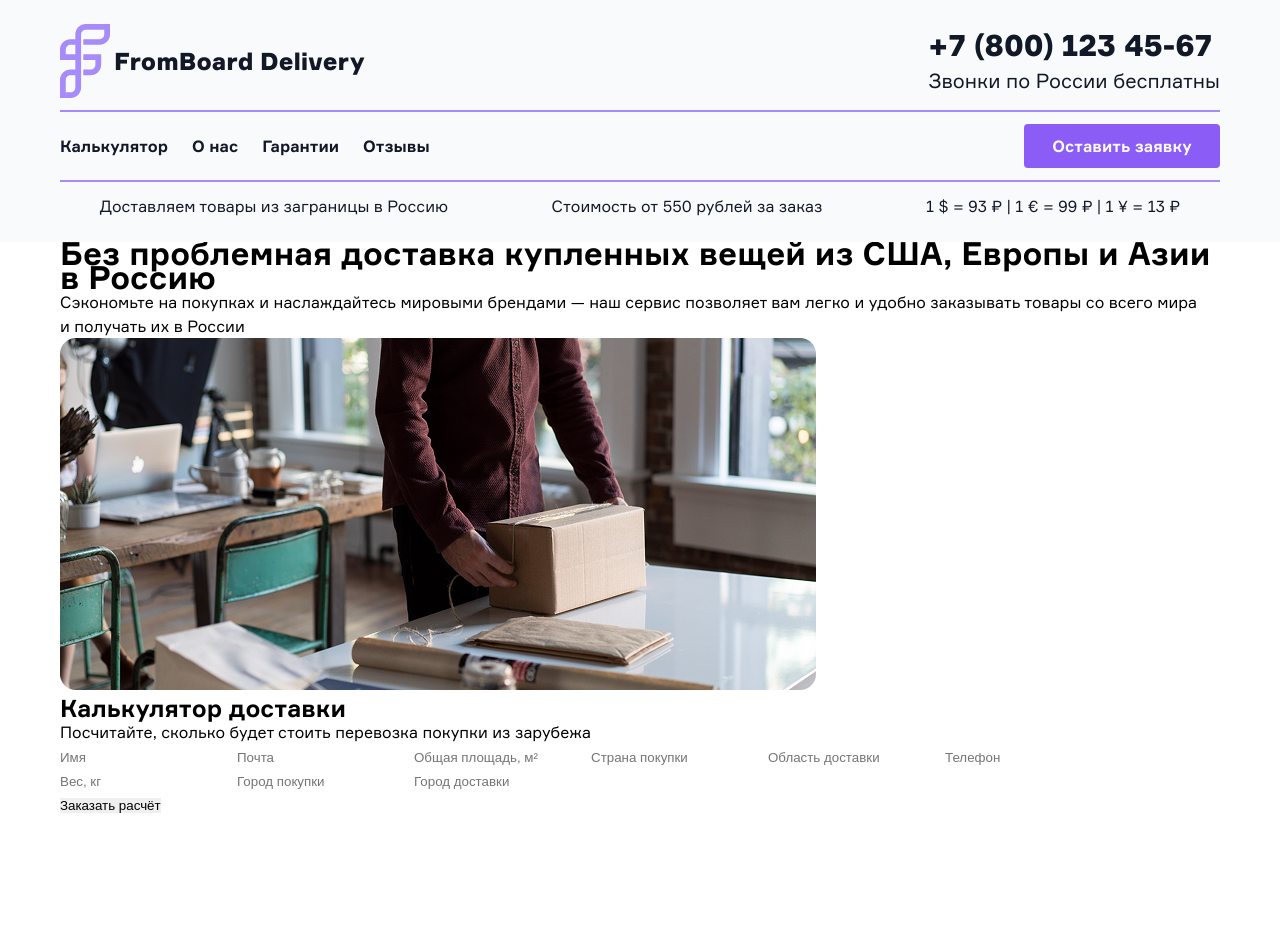
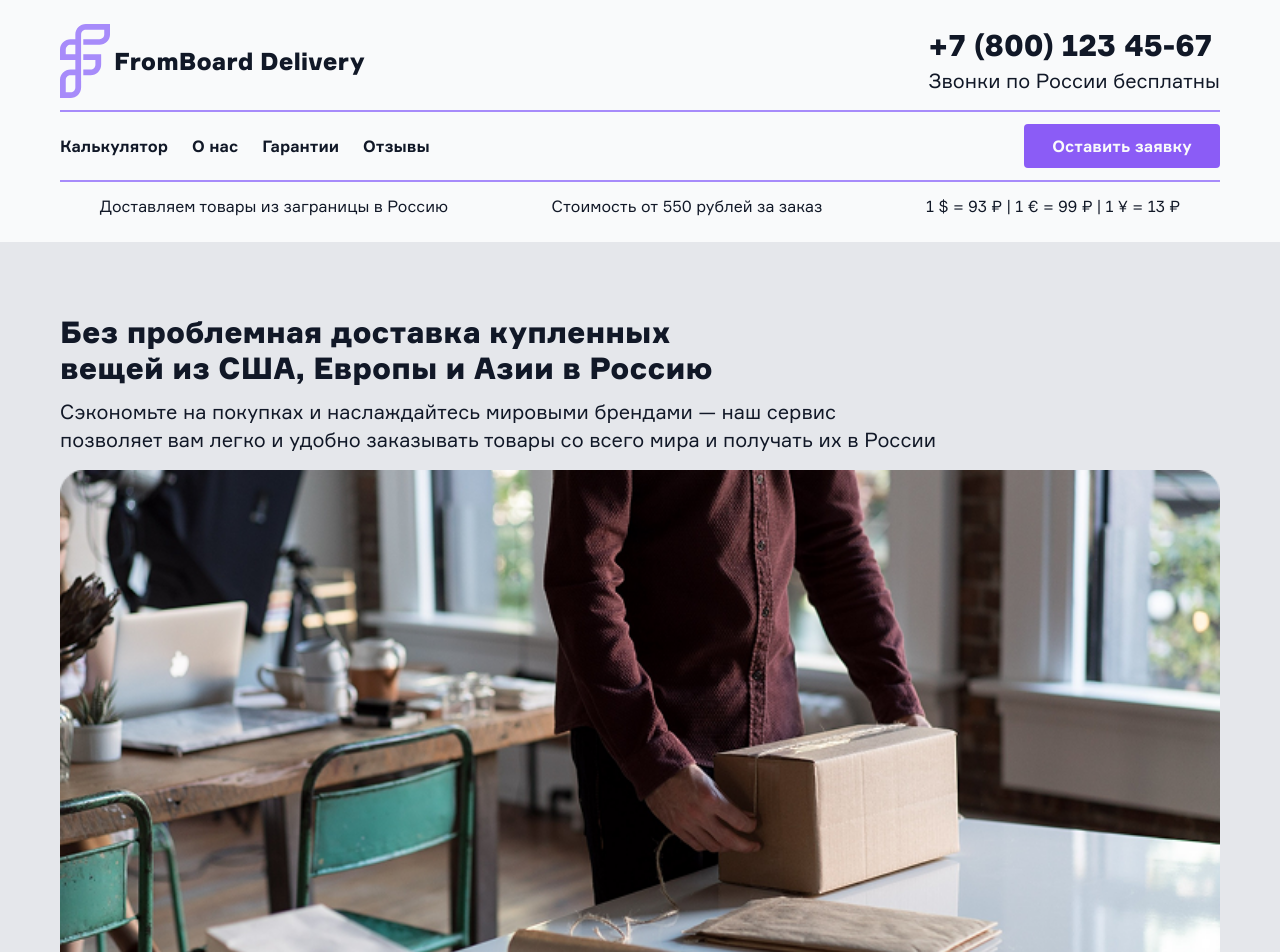
Before and after one commit to Aucismy/fromboard, a React (Create React App) app: page / in a window 1280 px wide. Shown: the top 952 px of the page. Before the commit the page ends 816 px from the top, so only its background shows below. Built offline with nearby package versions, Linux system fonts and the light colour scheme.

Commit message:
Завершение работы над mainHero. Добавлена основная информация о компании и форма заказа расчета. Часть адаптирована

```diff
--- a/src/components/mainpage/MainHeroInfo.jsx
+++ /dev/null
@@ -1,13 +0,0 @@
-import heroPicture from '../../resources/img/mainhero_picture.png'
-
-const MainHeroInfo = () => {
-    return (
-        <div className="main-hero-info">
-            <h1>Без проблемная доставка купленных вещей из США, Европы и Азии в Россию</h1>
-            <p>Сэкономьте на покупках и наслаждайтесь мировыми брендами — наш сервис позволяет вам легко и удобно заказывать товары со всего мира и получать их в России</p>
-            <img src={heroPicture} alt="main_hero_picture" />
-        </div>
-    )
-}
-
-export default MainHeroInfo
--- a/src/components/mainpage/MainPage.jsx
+++ b/src/components/mainpage/MainPage.jsx
@@ -1,9 +1,11 @@
-import MainHero from "./MainHero"
+import MainHero from "./mainhero/MainHero"
 
 const MainPage = () => {
     return (
         <div className="main-page">
-            <MainHero />
+            <div className="container">
+                <MainHero />
+            </div>
         </div>
     )
 }
--- a/src/components/mainpage/MainHero.jsx
+++ b/src/components/mainpage/mainhero/MainHero.jsx
@@ -1,14 +1,13 @@
-import '../../styles/mainhero.css'
+import '../../../styles/mainhero.css'
 import MainHeroInfo from "./MainHeroInfo"
 import MainShippingCalc from './MainShippingCalc'
 
+// Главная информация о сайте
 const MainHero = () => {
     return (
         <div className="main-hero">
-            <div className="container">
                 <MainHeroInfo />
                 <MainShippingCalc />
-            </div>
         </div>
     )
 }
--- /dev/null
+++ b/src/components/mainpage/mainhero/MainHeroInfo.jsx
@@ -0,0 +1,22 @@
+// Импорт картинки
+import heroPicture from '../../../resources/img/mainhero_picture.png'
+
+// Импорт пользовательского хука
+import { useReplacementClass } from '../../../utils'
+
+// Главная информация
+const MainHeroInfo = () => {
+    return (
+        <div className="main-hero-info">
+            <div className="hero-info">
+                <h1 className={`${useReplacementClass('xl-4', [
+                    {maxWidth: 1536, fontClass: 'xl-3'}
+                ])} w-black`}>Без проблемная доставка купленных вещей из США, Европы и Азии в Россию</h1>
+                <p className='xl'>Сэкономьте на покупках и наслаждайтесь мировыми брендами — наш сервис позволяет вам легко и удобно заказывать товары со всего мира и получать их в России</p>
+            </div>
+            <img src={heroPicture} alt="main_hero_picture" />
+        </div>
+    )
+}
+
+export default MainHeroInfo
--- a/src/components/mainpage/MainShippingCalc.jsx
+++ b/src/components/mainpage/mainhero/MainShippingCalc.jsx
@@ -1,12 +1,14 @@
-
 
 const MainShippingCalc = () => {
     return (
         <div className="main-shipping-calc">
 
+            {/* Форма расчета */}
             <form action="" className="main-form">
-                <h2>Калькулятор доставки</h2>
-                <p>Посчитайте, сколько будет стоить перевозка покупки из зарубежа</p>
+                <div className="form-info">
+                    <h2 className="xl-3 w-bold">Калькулятор доставки</h2>
+                    <p>Посчитайте, сколько будет стоить перевозка<br /> покупки из зарубежа</p>
+                </div>
                 <div className="enter-data">
                     <input className="form-input-name" type="text" placeholder="Имя" />
                     <input className="form-input-mail" type="text" placeholder="Почта" />
@@ -18,7 +20,7 @@ const MainShippingCalc = () => {
                     <input className="form-input-sity-buy" type="text" placeholder="Город покупки" />
                     <input className="form-input-sity-delivery" type="text" placeholder="Город доставки" />
                 </div>
-                <input type="submit" value="Заказать расчёт" />
+                <input className="form-submit purple-button w-bold" type="submit" value="Заказать расчёт" />
             </form>
         </div>
     )
--- a/src/styles/index.css
+++ b/src/styles/index.css
@@ -38,13 +38,15 @@
 body {
     max-width: 1920px;
     margin: 0 auto;
+}
+
+/* Применение шрифтов к текстовым элементам */
+span, a, li, p, input,
+h1, h2, h3, h4, h5, h6{
     font-family: 'Formular', sans-serif;
     font-size: 16px;
     font-weight: 400;
     line-height: 1.5rem;
-}
-
-span, a, li {
     color: var(--color-gray-900);
 }
 
@@ -52,6 +54,29 @@ ul {
     list-style: none;
 }
 
+/* Нстройка текстовых полей */
+input[type="text"] {
+    width: 100%;
+    height: 48px;
+    border: 2px solid var(--color-gray-900);
+    border-radius: 4px;
+    padding: 12px;
+}
+
+input[type="text"]::placeholder {
+    color: var(--color-gray-400);
+}
+
+input[type="text"]:focus {
+    border: 2px solid var(--color-purple-500);
+    color: var(--color-purple-500);
+}
+
+input[type="text"]:focus::placeholder {
+    color: var(--color-purple-500);
+}
+
+/* Настройка сылок */
 a:not(.purple-button):hover {
     color: var(--color-purple-500);
 }
@@ -65,6 +90,7 @@ a:not(.purple-button):focus-visible {
     color: var(--color-purple-500);
 }
 
+/* Настройка свг элементов */
 svg {
     fill: var(--color-purple-400);
 }
@@ -81,22 +107,25 @@ svg:focus-visible {
     fill: var(--color-purple-500);
 }
 
+/* Контейнер  */
 .container {
     width: 100%;
     padding: 0px 192px;
 }
 
+/* Затемнение */
 #overlay {
     position: fixed;
     top: 0;
     left: 0;
     width: 100%;
     height: 100%;
-    background: rgba(0,0,0,0.5);
+    background: rgba(0,0,0,0.25);
     display: none;
     z-index: 5;
 }
 
+/* Фиолетовые кнопки */
 .purple-button {
     min-width: 196px;
     min-height: 44px;
@@ -125,7 +154,7 @@ svg:focus-visible {
 
 
 
-
+/* Адаптив */
 @media (max-width: 1500px) {
     .container {
         padding: 0 128px;
--- a/src/styles/mainhero.css
+++ b/src/styles/mainhero.css
@@ -0,0 +1,154 @@
+.main-page {
+    padding: 72px 0;
+    background-color: var(--color-gray-200);
+    display: flex;
+    flex-direction: column;
+    gap: 72px;
+}
+
+/* Основная информация */
+.main-hero {
+    display: grid;
+    grid-template-areas: 'heroInfo shippingCalc';
+    gap: 24px;
+}
+
+.main-hero-info {
+    grid-area: heroInfo;
+    display: flex;
+    flex-direction: column;
+    gap: 16px;
+}
+
+.hero-info {
+    display: flex;
+    flex-direction: column;
+    gap: 12px;
+    text-wrap: balance;
+}
+
+.main-hero-info>img {
+    width: 100%;
+}
+
+/* Форма заказа */
+.main-shipping-calc {
+    grid-area: shippingCalc;
+    background-color: var(--color-gray-50);
+    border-radius: 16px;
+}
+
+.main-form {
+    display: flex;
+    flex-direction: column;
+    gap: 28px;
+    padding: 24px 130px;
+}
+
+.form-info {
+    display: flex;
+    flex-direction: column;
+    gap: 16px;
+    text-align: center;
+}
+
+/* Настройка полей */
+.enter-data {
+    display: grid;
+    grid-template-areas: 'gridName gridName'
+                        'gridMail gridPhone'
+                        'gridSquare gridWeight'
+                        'gridCountry gridSityBue'
+                        'gridArea gridSityDelivery';
+    gap: 24px;
+}
+
+.form-input-name {
+    grid-area: gridName;
+}
+
+.form-input-mail {
+    grid-area: gridMail;
+}
+
+.form-input-square {
+    grid-area: gridSquare;
+}
+
+.form-input-country {
+    grid-area: gridCountry;
+}
+
+.form-input-area {
+    grid-area: gridArea;
+}
+
+.form-input-phone {
+    grid-area: gridPhone;
+}
+
+.form-input-weight {
+    grid-area: gridWeight;
+}
+
+.form-input-sity-bue {
+    grid-area: gridSityBue;
+}
+
+.form-input-sity-delivery {
+    grid-area: gridSityDelivery;
+}
+
+/* Адаптив */
+@media (max-width: 1536px) {
+    .main-form {
+        padding: 24px 210px;
+    }
+
+    .main-hero {
+        grid-template-areas: 'heroInfo'
+                            'shippingCalc';
+    }
+
+    .main-hero-info {
+        display: grid;
+        grid-template-columns: 1fr 1fr;
+        align-items: center;
+    }
+}
+
+@media (max-width: 1307px) {
+    .main-hero-info {
+        display: flex;
+    }
+}
+
+@media (max-width: 1024px) {
+    .main-form {
+        padding: 24px 100px;
+    }
+}
+
+@media (max-width: 758px) {
+    .main-form {
+        padding: 24px 35.5px;
+    }
+}
+
+@media (max-width: 550px) {
+    .main-form {
+        padding: 24px 24px;
+    }
+
+    .enter-data {
+        grid-template-areas: 'gridName'
+                            'gridMail'
+                            'gridPhone'
+                            'gridSquare'
+                            'gridWeight'
+                            'gridCountry'
+                            'gridSityBue'
+                            'gridArea'
+                            'gridSityDelivery';
+    }
+}
```
